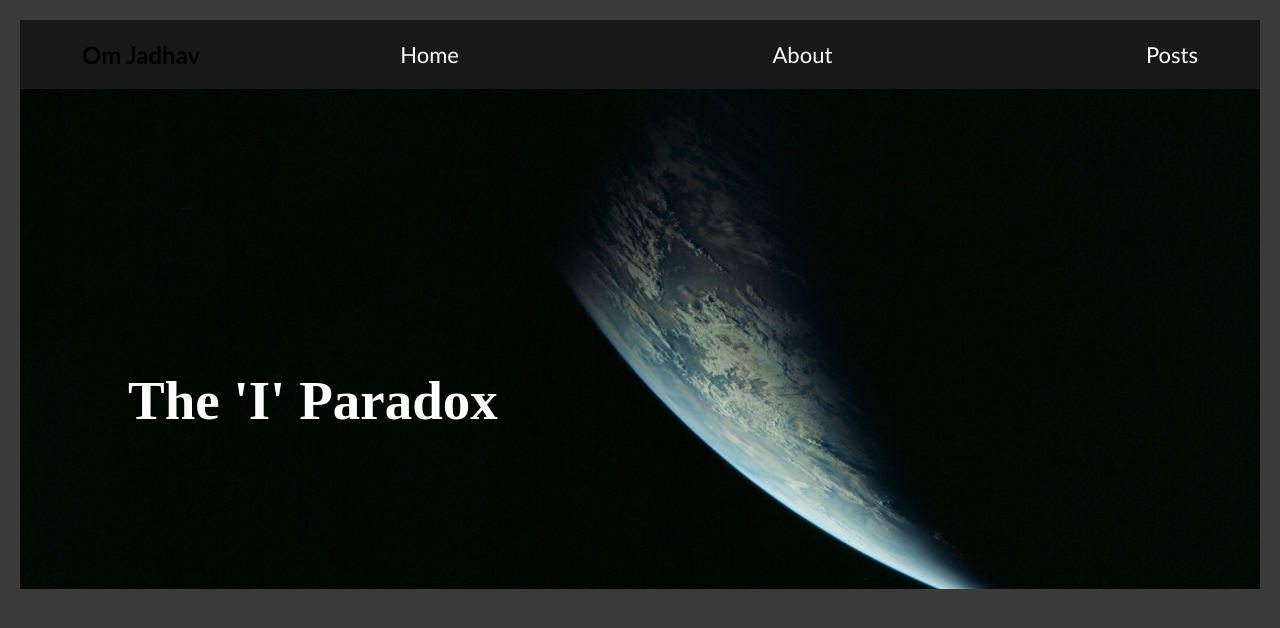
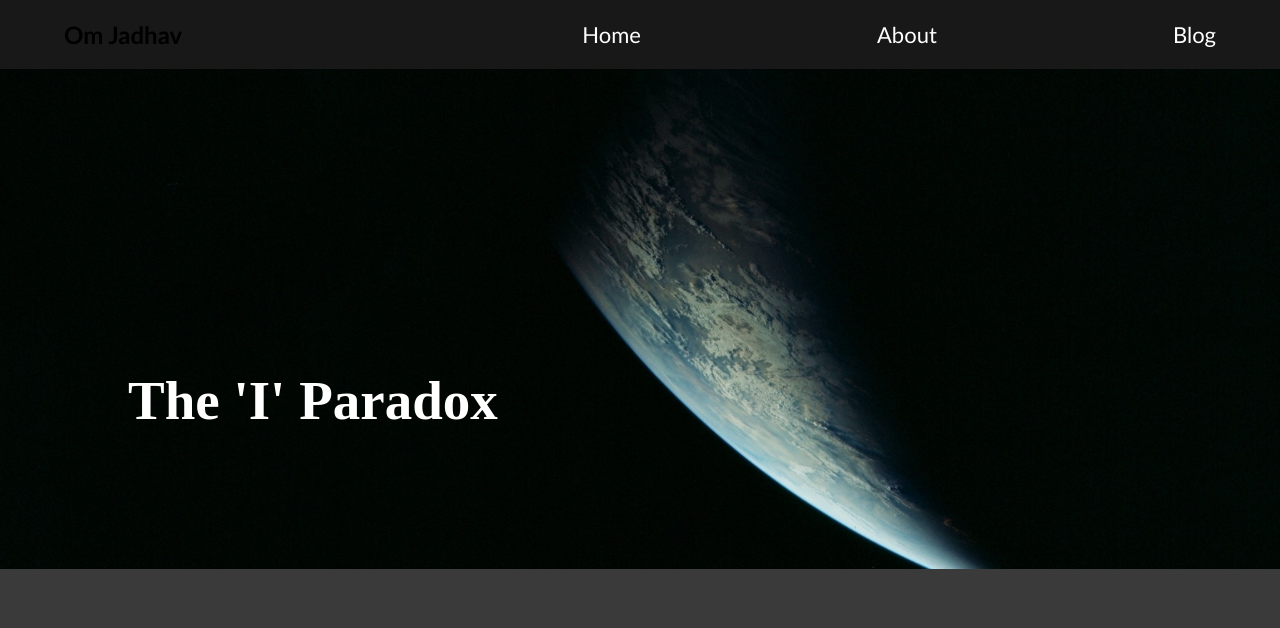
Before and after one commit to OmJadhav1905/myflaskblog, a Flask app: page / in a window 1280 px wide. Shown: the top 628 px of the page. Run offline with Flask 3, Linux system fonts and the light colour scheme.

Commit message:
Add Twitter link in footer

```diff
--- a/templates/base.html
+++ b/templates/base.html
@@ -2,6 +2,9 @@
 <html>
 <head>
     <title>{% block title %}The 'I' Paradox Blog{% endblock %}</title>
+
+    <link rel="stylesheet" href="https://cdnjs.cloudflare.com/ajax/libs/font-awesome/6.4.0/css/all.min.css">
+
 
     <style>
 
@@ -15,7 +18,7 @@
         background-color: #3a3a3a; /* light grey */
         color: #ffffff; /* near black text */
         font-family: Calibri, sans-serif;
-        padding: 20px 20px;
+        padding: 0px 0px;
     }
 
     .hero-image {
@@ -97,7 +100,7 @@
     display: flex;
     justify-content: space-between; /* evenly distributes links */
     flex: 1; /* allows links container to take remaining space */
-    margin-left: 150px; /* space between brand and first link */
+    margin-left: 350px; /* space between brand and first link */
 }
 
 .navbar-links a {
@@ -108,6 +111,17 @@
     transition: transform 0.2s ease;
 }
 
+.site-footer a i {
+    color: #ffffff;
+    font-size: 20px;
+    transition: color 0.3s ease;
+}
+
+.site-footer a i:hover {
+    color: #22b9df;
+}
+
+
     </style>
 </head>
 <body>
@@ -116,7 +130,7 @@
         <div class="navbar-links">
             <a href="/">Home</a>
             <a href="/about">About</a>
-            <a href="/posts">Posts</a>
+            <a href="/blog">Blog</a>
         </div>
     </nav>
 
@@ -128,5 +142,12 @@
 
     {% block content %}
     {% endblock %}
+
+    <footer class="site-footer">
+        <a href="https://twitter.com/YourTwitterHandle" target="_blank">
+            <i class="fab fa-x-twitter"></i>
+        </a>
+    </footer>
+
 </body>
 </html>
```
